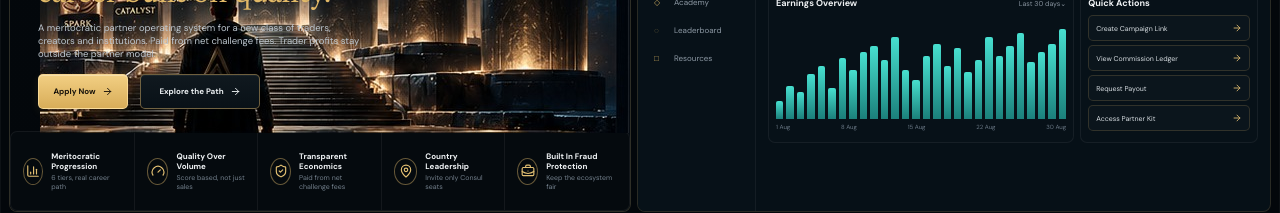
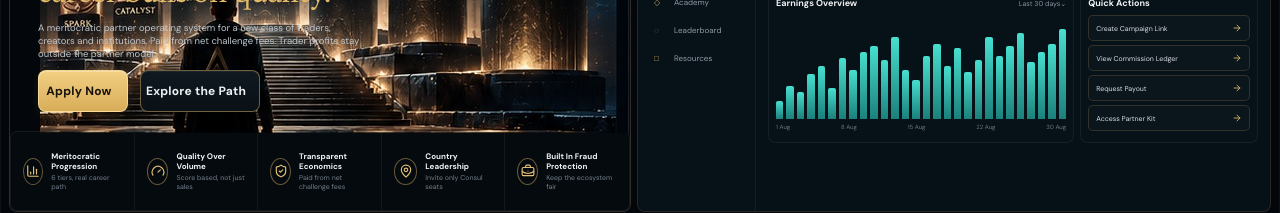
Before and after one commit to mtradingx1-byte/Tester11010, a Next.js app: page /partners in a window 1280 px wide. Shown: the part 490-703 px from the top of the page. Built offline with nearby package versions, Linux system fonts and the light colour scheme.

Commit message:
Update globals.css

```diff
--- a/app/globals.css
+++ b/app/globals.css
@@ -14,3 +14,41 @@
 
 .calculator-comparison{display:grid;grid-template-columns:1fr 1fr;gap:7px;margin-top:7px}.calculator-comparison>div{border:1px solid rgba(255,255,255,.07);border-radius:7px;padding:5px 7px;background:#081117}.calculator-comparison span{display:block;color:#7d8994;font-size:6px}.calculator-comparison strong{display:block;font-size:13px;margin-top:1px}.calculator-comparison>div:first-child strong{color:#f0656e}.calculator-comparison>div:last-child strong{color:#39d7c6}.calculator-comparison i{display:block;height:4px;border-radius:999px;background:#12232d;overflow:hidden;margin-top:4px}.calculator-comparison b{display:block;height:100%;border-radius:999px}.calculator-comparison>div:first-child b{background:#ef606b}.calculator-comparison>div:last-child b{background:#39d7c6}
 .calculator-form input[type=range]{-webkit-appearance:none;appearance:none;height:4px;background:#12232d;border-radius:999px;outline:none}.calculator-form input[type=range]::-webkit-slider-thumb{-webkit-appearance:none;appearance:none;width:11px;height:11px;border-radius:50%;background:#39d7c6;border:2px solid #0b1217;box-shadow:0 0 0 1px rgba(57,215,198,.6)}.calculator-form input[type=range]::-moz-range-thumb{width:11px;height:11px;border-radius:50%;background:#39d7c6;border:2px solid #0b1217}
+.btn {
+  display: inline-flex;
+  align-items: center;
+  justify-content: center;
+  gap: 8px;
+  min-height: 42px;
+  padding: 0 16px;
+  border-radius: 8px;
+  font-size: 12px;
+  font-weight: 700;
+  letter-spacing: .02em;
+  cursor: pointer;
+  transition: transform .16s ease, box-shadow .16s ease, filter .16s ease, border-color .16s ease;
+}
+.btn.primary {
+  background: linear-gradient(180deg, #f2cf83 0%, #d8ad59 52%, #c4963f 100%);
+  color: #17120b;
+  border: 1px solid rgba(255, 228, 165, .72);
+  box-shadow: inset 0 1px 0 rgba(255,255,255,.35), 0 8px 18px rgba(223,182,92,.16);
+}
+.btn.secondary {
+  background: linear-gradient(180deg, #141e25 0%, #0a1117 100%);
+  color: #edf1f3;
+  border: 1px solid rgba(226, 191, 114, .42);
+}
+.btn:hover { transform: translateY(-1px); filter: brightness(1.06); }
+.btn:active { transform: translateY(1px) scale(.99); }
+.btn:focus-visible { outline: 2px solid #39d7c6; outline-offset: 2px; }
+.btn.primary:hover { box-shadow: inset 0 1px 0 rgba(255,255,255,.4), 0 10px 22px rgba(223,182,92,.24); }
+.toggle-pill, select, input[type='range'] { cursor: pointer; }
+.ref-actions button {
+  transition: border-color .16s ease, background .16s ease, transform .16s ease;
+}
+.ref-actions button:hover {
+  border-color: rgba(226,191,114,.45);
+  background: #101b22;
+  transform: translateX(2px);
+}
```
